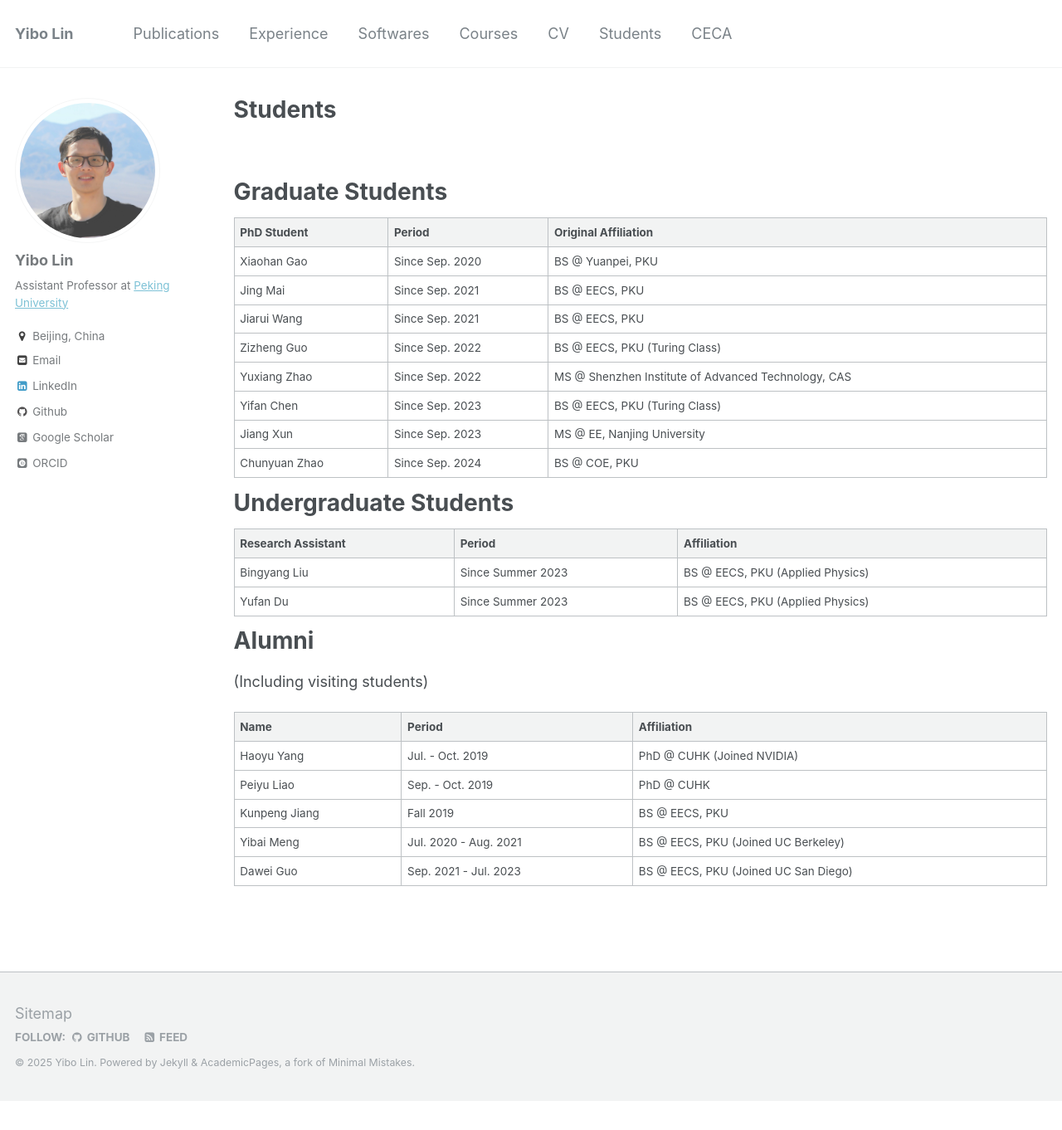
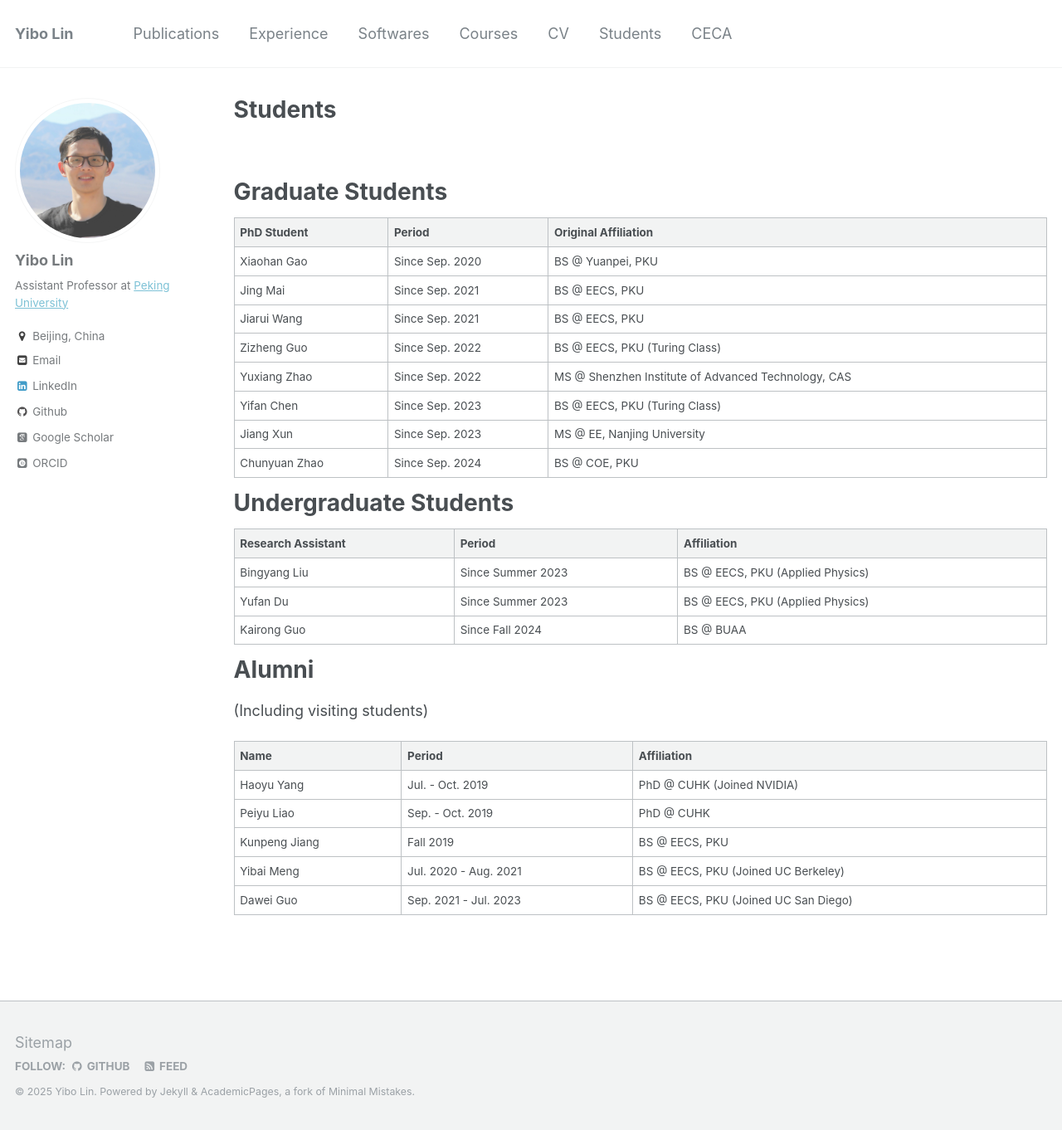
Before and after one commit to limbo018/limbo018.github.io, a Jekyll site: the page built from _pages/students.md, in a window 1280 px wide and 1362 px high. Shown: the whole window at 83% size. Built offline with Jekyll 4.4.1, drawn with Linux system fonts in a browser that asks for light colours; some web fonts are replaced; some of the changed lines change nothing that is shown.

Commit message:
add chunyuan's webpage and kairong

```diff
--- a/_pages/students.md
+++ b/_pages/students.md
@@ -27,7 +27,7 @@
 |-----------------------------------------------------|--------------------------------------|-------------------------------------------------------|
 | Jiang Xun                                           | Since Sep. 2023                      | MS @ EE, Nanjing University          |
 |-----------------------------------------------------|--------------------------------------|-------------------------------------------------------|
-| Chunyuan Zhao                                       | Since Sep. 2024                      | BS @ COE, PKU                        |
+| [Chunyuan Zhao](https://chunyuanzhao.me/)           | Since Sep. 2024                      | BS @ COE, PKU                        |
 |-----------------------------------------------------|--------------------------------------|-------------------------------------------------------|
 
 Undergraduate Students
@@ -39,6 +39,8 @@
 | Bingyang Liu                                        | Since Summer 2023                    | BS @ EECS, PKU (Applied Physics)       |
 |-----------------------------------------------------|--------------------------------------|--------------------------------------|
 | [Yufan Du](https://yufandu.com/)                    | Since Summer 2023                    | BS @ EECS, PKU (Applied Physics)       |
+|-----------------------------------------------------|--------------------------------------|--------------------------------------|
+| Kairong Guo                                         | Since Fall 2024                      | BS @ BUAA                            |
 |-----------------------------------------------------|--------------------------------------|--------------------------------------|
 
 Alumni
```
